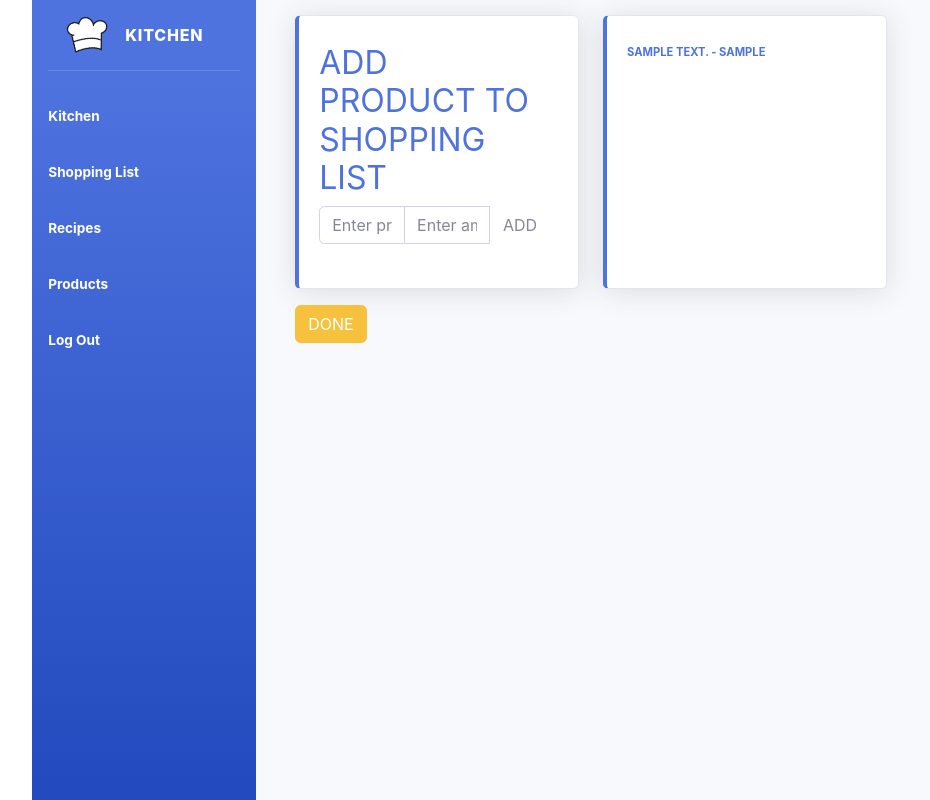
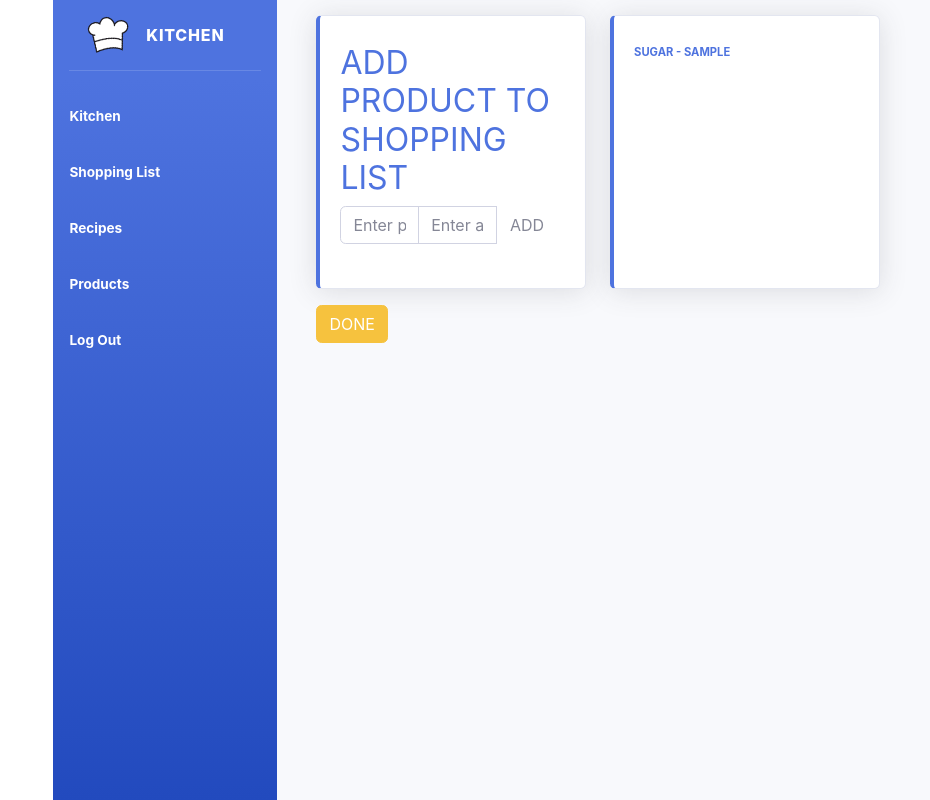
Before and after one commit to mdmkl6/ProjectKitchen, a Django app: page /shopping/ in a window 1280 px wide. Shown: the whole page, without its empty margins (7-937 px from the left). Run offline with Django 3.2, Linux system fonts and the light colour scheme; a user stored in the database is signed in; data comes from the database, SQL or seed files in the repository; tables that the repository leaves empty hold one stand-in row (values such as "Sample post"); some libraries are stand-ins or nearby versions.

Commit message:
shopping list with relations created

```diff
--- a/kitchen/views.py
+++ b/kitchen/views.py
@@ -33,6 +33,7 @@
             new_kitchen.finished = True
           new_kitchen.save()
           in_products = True
+
         if not in_products:
           product = Product(name=text)
           product.save()
--- a/shopping/models.py
+++ b/shopping/models.py
@@ -1,11 +1,13 @@
 from django.db import models
 from django.contrib.auth.models import User
+from products.models import Product
 
 # Create your models here.
 class ToBuy(models.Model):
-    text = models.CharField(max_length=40)
+    product = models.ForeignKey(Product, on_delete=models.CASCADE, null=True)
+    quantity = models.TextField(default=0)
+    unit = models.TextField(null=True)
     owner = models.ForeignKey(User, on_delete=models.CASCADE, null=True)
-    amount =  models.CharField(max_length = 20, default = "0")
 
     def __str__(self):
-        return self.text
+        return self.product.name
--- a/shopping/templates/shopping.html
+++ b/shopping/templates/shopping.html
@@ -80,8 +80,7 @@
 
 				{% for tobuy in shopping_list %}
 
-					<p>{{ tobuy.text }} - {{ tobuy.amount }}</p>
-
+					<p>{{ tobuy }} - {{ tobuy.quantity }}</p>
 
 				{% endfor %}
 			</ul>
--- a/shopping/views.py
+++ b/shopping/views.py
@@ -3,7 +3,6 @@
 
 from .models import ToBuy
 from .forms import ToBuyForm
-
 from products.models import Product
 from django.http import JsonResponse
 
@@ -21,11 +20,25 @@
     user = request.user
     shopping_list = ToBuy.objects.filter(owner=user).order_by('id')
     if form.is_valid():
-        new_shopping = ToBuy(text=request.POST['text'], owner=request.user, amount=request.POST['amount'])
+        text = request.POST['text']
+        in_products = False
+
         for product in shopping_list:
-          if product.text == new_shopping.text:
+          if(product.product.name == text):
             return redirect('shopping')
-        new_shopping.save()
+
+        for product in Product.objects.filter(name__in=[text, text+"s", text+"es"]).all():
+          new_shopping = ToBuy(product=product, owner=user, quantity=request.POST['amount'])
+          if new_shopping.quantity == 0:
+            return redirect('shopping')
+          new_shopping.save()
+          in_products = True
+
+        if not in_products:
+          product = Product(name=text)
+          product.save()
+          new_shopping = ToBuy(product=product, owner=user, quantity=request.POST['amount'])
+          new_shopping.save()
     return redirect('shopping')
 
 def done(request):
@@ -33,11 +46,10 @@
     ToBuy.objects.filter(owner=user).all().delete()
     return redirect('shopping')
 
-
 def autocomplete_shopping_list(request):
     user = request.user
     if 'term' in request.GET:
-        all_products_to_buy_names = list(map(lambda product: product.text, ToBuy.objects.filter(owner=user)))
+        all_products_to_buy_names = list(map(lambda product: product, ToBuy.objects.filter(owner=user)))
         found_products = Product.objects.filter(name__istartswith=request.GET.get('term'))
         products_names = []
         found_product_index = 0
```
Also changed, not shown: shopping/migrations/0005_auto_20210117_0031.py (added).
